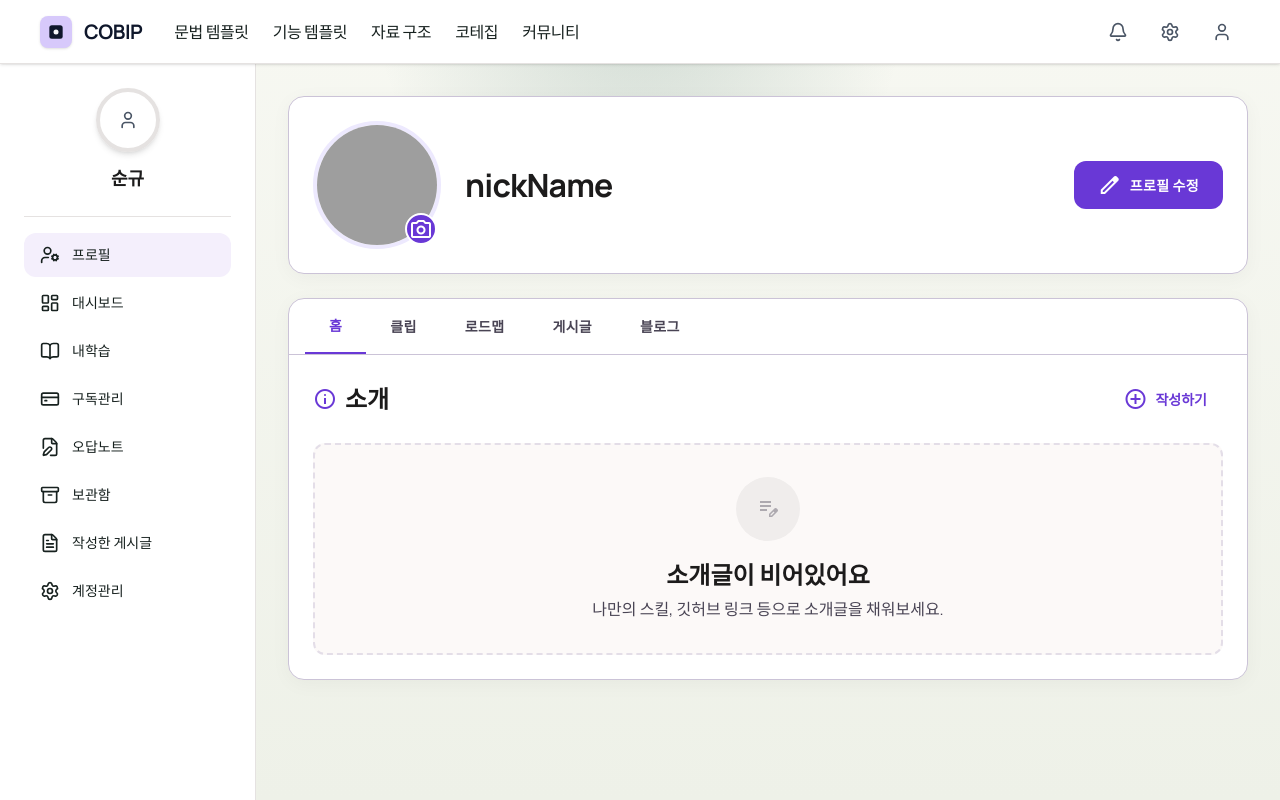
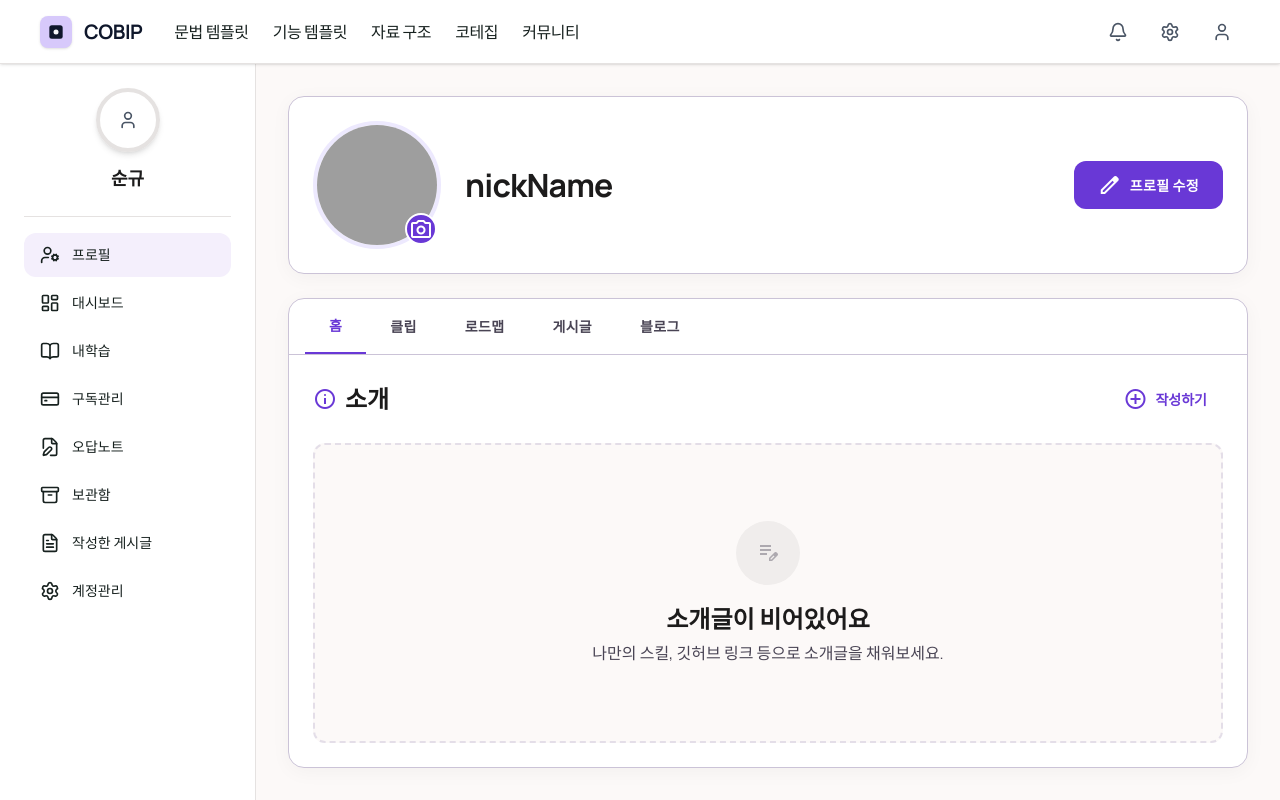
Before and after one commit to COBIP/COBIP_FE, a Next.js app: page /my-page/profile in a window 1280 px wide. Built offline with nearby package versions, Linux system fonts and the light colour scheme; grey boxes are pictures that could not be loaded.

Commit message:
💄  style: 창모드 배경색 잘림 해결 및 콘텐츠 높이 상속 구조 수정

```diff
--- a/src/app/my-page/layout.tsx
+++ b/src/app/my-page/layout.tsx
@@ -3,12 +3,12 @@ import MyPageSidebar from "@/features/my-page/components/common/MyPageSidebar";
 
 export default function MyPageLayout({ children }: { children: React.ReactNode }) {
   return (
-    <div className="flex min-h-screen">
-        <MyPageHeader />
+    <div className="flex min-h-screen bg-[#fcf9f8]">
+          <MyPageHeader />
         <MyPageSidebar />
 
         <div className="flex flex-col flex-1 min-w-0 pt-16 md:pl-64">
-            <main className="p-4 md:p-8">{children}</main>
+            <main className="flex flex-col flex-1 p-4 md:p-8">{children}</main>
         </div>
     </div>
   );
--- a/src/features/my-page/components/profile/StatsGrid.tsx
+++ /dev/null
@@ -1,22 +0,0 @@
-export default function StatsGrid(){
-    const stats = [
-        { label: "수강평 작성수", value: "-", icon: "rate_review" },
-        { label: "평균평점", value: "-", icon: "star" },
-    ];
-
-    return (
-        <div className="grid grid-cols-1 md:grid-cols-2 gap-6">
-        {stats.map((stat) => (
-            <div key={stat.label} className="group flex items-center justify-between p-6 bg-white border border-[#cbc3d7] rounded-[16px] shadow-[0px_4px_20px_rgba(18,18,18,0.04)] hover:border-[#6938d6]/50 transition-colors">
-            <div className="space-y-1">
-                <p className="text-[12px] font-semibold tracking-wider text-[#494454]">{stat.label}</p>
-                <p className="text-[40px] font-bold tracking-tight text-[#1c1b1b]">{stat.value}</p>
-            </div>
-            <div className="flex items-center justify-center w-14 h-14 bg-[#f0edec] text-[#6938d6] rounded-2xl group-hover:bg-[#e9ddff] transition-colors">
-                <span className="material-symbols-outlined text-[30px]">{stat.icon}</span>
-            </div>
-            </div>
-        ))}
-        </div>
-    );
-};
```
